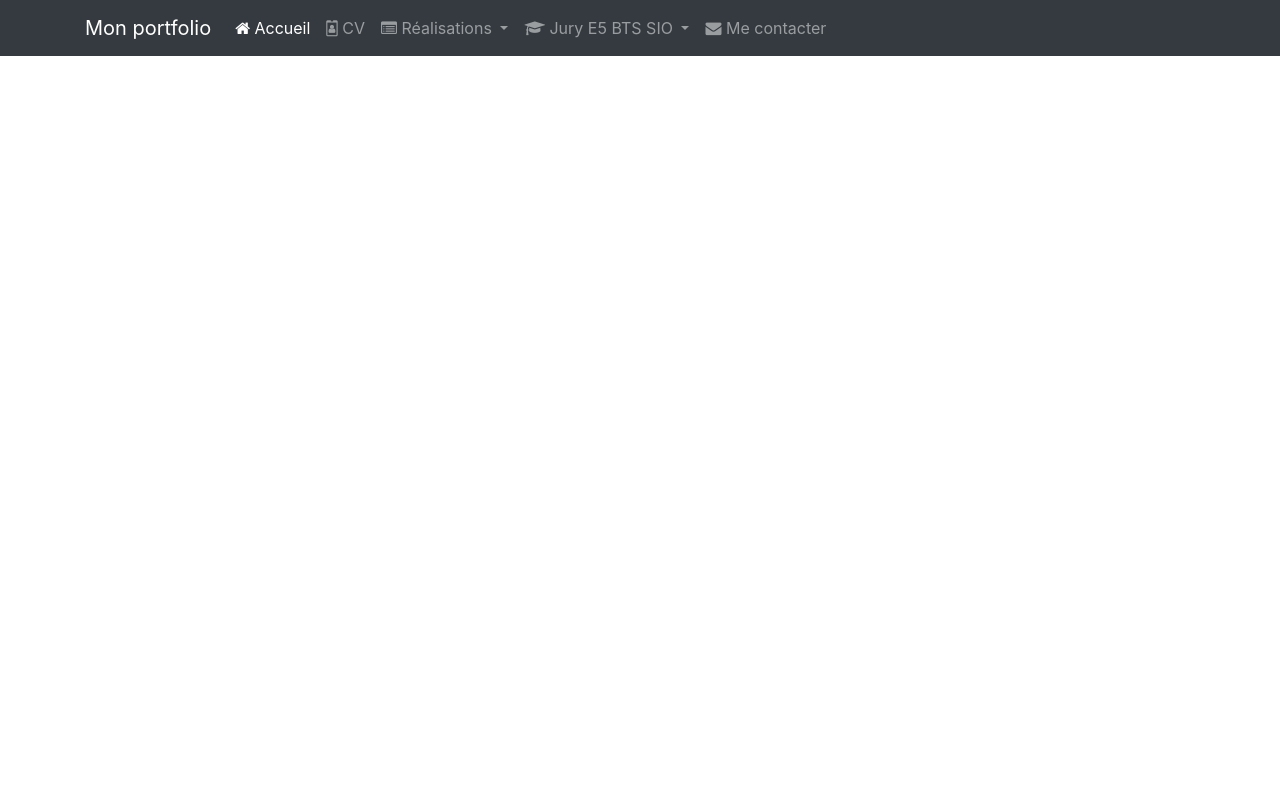
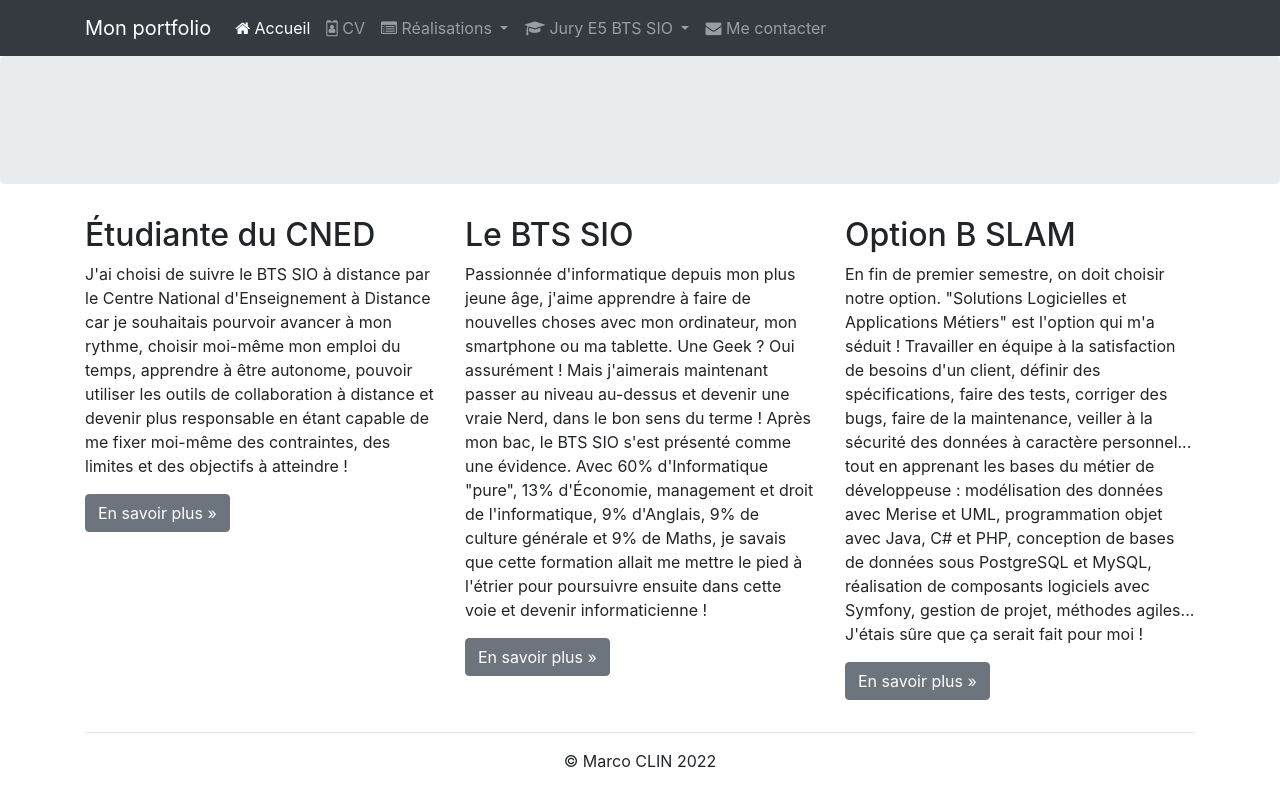
Before and after one commit to M3rwin/portfolio, a plain HTML site: page index.html in a window 1280 px wide. Drawn offline with nearby package versions, Linux system fonts and the light colour scheme.

Commit message:
Ajout d'un pied de page.

```diff
--- a/index.html
+++ b/index.html
@@ -121,6 +121,70 @@
 
 
 
+        <div class="jumbotron"></div> <!-- Emplacement pour le contenu principal de la page -->
+
+
+
+
+        <footer>
+            <div class="container">
+                <div class="row">
+                    <div class="col-lg-4">
+                        <h2>Étudiante du CNED</h2>
+                        <p>J'ai choisi de suivre le BTS SIO à distance par le Centre National
+                            d'Enseignement à Distance car je souhaitais pourvoir avancer à mon rythme,
+                            choisir moi-même mon emploi du temps, apprendre à être autonome, pouvoir
+                            utiliser les outils de collaboration à distance et devenir plus responsable en
+                            étant capable de me fixer moi-même des contraintes, des limites et des
+                            objectifs à atteindre !
+                        </p>
+                        <p><a class="btn btn-secondary" href="http://www.cned.fr" target="_blank"
+                              role="button">En savoir plus »</a>
+                        </p>
+                    </div>
+                    <div class="col-lg-4">
+                        <h2>Le BTS SIO</h2>
+                        <p>Passionnée d'informatique depuis mon plus jeune âge, j'aime apprendre à faire
+                            de nouvelles choses avec mon ordinateur, mon smartphone ou ma tablette. Une
+                            Geek ? Oui assurément ! Mais j'aimerais maintenant passer au niveau au-dessus
+                            et devenir une vraie Nerd, dans le bon sens du terme ! Après mon bac, le BTS
+                            SIO s'est présenté comme une évidence. Avec 60% d'Informatique "pure", 13%
+                            d'Économie, management et droit de l'informatique, 9% d'Anglais, 9% de culture
+                            générale et 9% de Maths, je savais que cette formation allait me mettre le
+                            pied à l'étrier pour poursuivre ensuite dans cette voie et devenir
+                            informaticienne !
+                        </p>
+                        <p><a class="btn btn-secondary" href="https://fr.wikipedia.org/wiki/Brevet_de_tec
+                              hnicien_supérieur_-_Services_informatiques_aux_organisations"
+                              target="_blank" role="button">En savoir plus »</a>
+                        </p>
+                    </div>
+                    <div class="col-lg-4">
+                        <h2>Option B SLAM</h2>
+                        <p>En fin de premier semestre, on doit choisir notre option. "Solutions
+                            Logicielles et Applications Métiers" est l'option qui m'a séduit&nbsp;!
+                            Travailler en équipe à la satisfaction de besoins d'un client, définir des
+                            spécifications, faire des tests, corriger des bugs, faire de la maintenance,
+                            veiller à la sécurité des données à caractère personnel... tout en apprenant
+                            les bases du métier de développeuse : modélisation des données
+                            avec Merise et UML, programmation objet avec Java, C# et PHP, conception
+                            de bases de données sous PostgreSQL et MySQL, réalisation de
+                            composants logiciels avec Symfony, gestion de projet, méthodes agiles...
+                            J'étais sûre que ça serait fait pour moi !
+                        </p>
+                        <p><a class="btn btn-secondary" href="https://www.onisep.fr/Ressources/Univers-Fo
+                              rmation/Formations/Post-bac/bts-services-informatiques-aux-organisations-op
+                              tion-b-solutions-logicielles-et-applications-metiers" target="_blank"
+                              role="button">En savoir plus »</a>
+                        </p>
+                    </div>
+                </div>
+                <hr>
+                <p class="text-center" id="copyright">© Marco CLIN 2022</p>
+            </div>
+        </footer>
+
+
 
 
 
```
